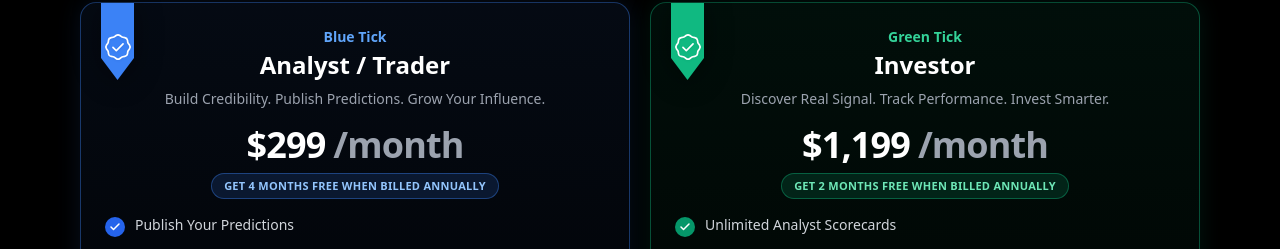
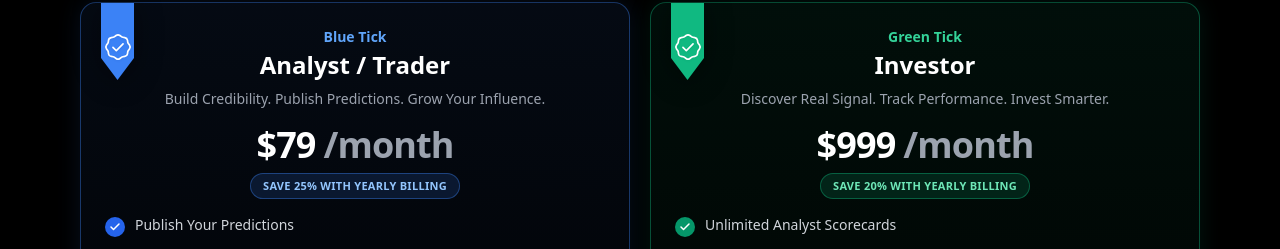
Before and after one commit to PageShareOfficial/PageShareWebsite, a Next.js app in the folder frontend/: page /settings/billing in a window 1280 px wide. Both pictures are taken after a click on the button "View premium plans". Shown: the part 232-481 px from the top of the page. Built offline with nearby package versions, Linux system fonts and the light colour scheme; no server answers.

Commit message:
Updates Pricing Plans

```diff
--- a/frontend/components/app/plans/PlanCard.tsx
+++ b/frontend/components/app/plans/PlanCard.tsx
@@ -98,11 +98,11 @@ function PlanCardHeader({
 
 function PlanCardPricing({
   displayAmount,
-  monthsFree,
+  discount,
   styles,
 }: {
   displayAmount: number;
-  monthsFree: number;
+  discount: number;
   styles: PlanThemeStyles;
 }) {
   const priceClass = 'text-3xl sm:text-4xl font-black tracking-tight';
@@ -113,11 +113,11 @@ function PlanCardPricing({
         <span className={`${priceClass} text-white`}>${formatPrice(displayAmount)}</span>
         <span className={`${priceClass} text-gray-400`}>/month</span>
       </div>
-      {monthsFree > 0 ? (
+      {discount > 0 ? (
         <p
           className={`mt-2 inline-block text-[11px] font-bold tracking-wide uppercase px-3 py-1 rounded-full border ${styles.savings}`}
         >
-          Get {monthsFree} months free when billed annually
+          Save {discount}% with yearly billing
         </p>
       ) : null}
     </div>
@@ -194,7 +194,7 @@ export default function PlanCard({
 }: PlanCardProps) {
   const styles = THEME_STYLES[plan.theme];
   const displayAmount = getDisplayPrice(plan, interval);
-  const monthsFree = plan.pricing.yearly.monthsFree;
+  const discount = plan.pricing.yearly.discount;
   const buttonLabel = resolveButtonLabel({
     isCurrentBilling,
     isCrossPlanLocked,
@@ -212,7 +212,7 @@ export default function PlanCard({
       <PlanCardHeader plan={plan} styles={styles} isCurrentBilling={isCurrentBilling} />
       <PlanCardPricing
         displayAmount={displayAmount}
-        monthsFree={monthsFree}
+        discount={discount}
         styles={styles}
       />
       <PlanFeatureList features={plan.features} styles={styles} />
--- a/frontend/components/app/plans/planData.ts
+++ b/frontend/components/app/plans/planData.ts
@@ -15,7 +15,7 @@ export interface MonthlyPlanPricing {
  */
 export interface YearlyPlanPricing {
   amountPerMonth: number;
-  monthsFree: number;
+  discount: number;
 }
 
 export interface PlanDefinition {
@@ -40,8 +40,8 @@ export const PLANS: PlanDefinition[] = [
     roleTitle: 'Analyst / Trader',
     tagline: 'Build Credibility. Publish Predictions. Grow Your Influence.',
     pricing: {
-      monthly: { amount: 299 },
-      yearly: { amountPerMonth: 199, monthsFree: 4 },
+      monthly: { amount: 79 },
+      yearly: { amountPerMonth: 59, discount: 25 },
     },
     features: [
       'Publish Your Predictions',
@@ -63,8 +63,8 @@ export const PLANS: PlanDefinition[] = [
     roleTitle: 'Investor',
     tagline: 'Discover Real Signal. Track Performance. Invest Smarter.',
     pricing: {
-      monthly: { amount: 1199 },
-      yearly: { amountPerMonth: 999, monthsFree: 2 },
+      monthly: { amount: 999 },
+      yearly: { amountPerMonth: 799, discount: 20 },
     },
     features: [
       'Unlimited Analyst Scorecards',
--- a/frontend/components/app/plans/planFaqs.ts
+++ b/frontend/components/app/plans/planFaqs.ts
@@ -18,7 +18,7 @@ export const PLAN_FAQS: PlanFaqItem[] = [
   {
     question: 'Why is yearly cheaper, and what does "months free" mean?',
     answer:
-      'Yearly is billed once for 12 months at a lower effective monthly rate. Analyst yearly equals about 4 months free versus paying monthly; Investor yearly equals about 2 months free. The large price on the card is the monthly equivalent; Stripe charges the annual total at checkout.',
+      'Yearly is billed once for 12 months at a lower effective monthly rate. Analyst yearly equals about 25% discount versus paying monthly; Investor yearly equals about 20% discount. The large price on the card is the monthly equivalent; Stripe charges the annual total at checkout.',
   },
   {
     question: 'What if I switch from monthly to yearly in the middle of my plan?',
```
